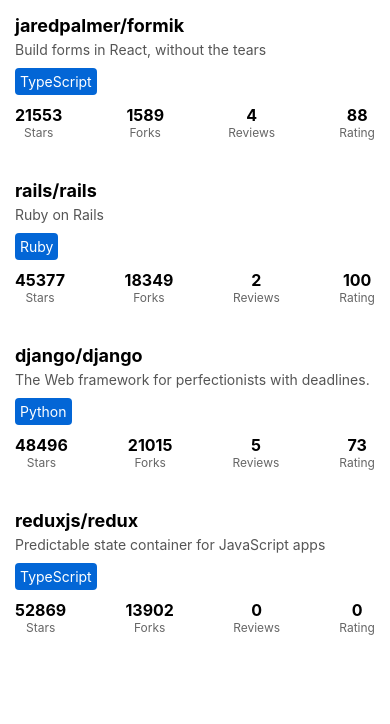
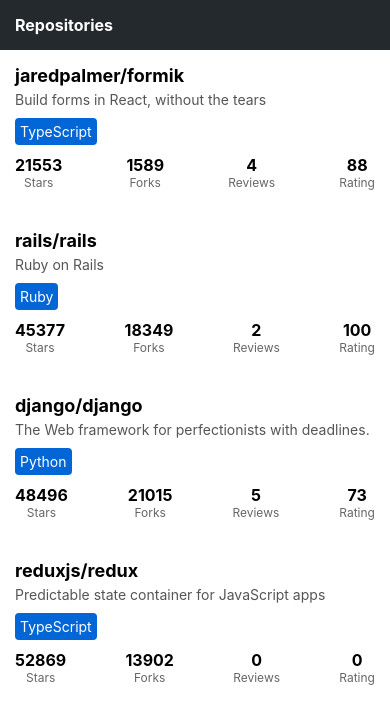
Before and after one commit to kisimoniaubain/Part10, a React Native app: screen / in a window 390 px wide. Shown: the top 724 px of the page. Built offline with nearby package versions, Linux system fonts and the light colour scheme.

Commit message:
Exercise 10.4 Add app bar

```diff
--- a/Main.jsx
+++ b/Main.jsx
@@ -1,4 +1,5 @@
 import { View, StyleSheet } from 'react-native';
+import AppBar from './components/AppBar';
 import RepositoryList from './components/RepositoryList';
 
 const styles = StyleSheet.create({
@@ -10,6 +11,7 @@
 const Main = () => {
   return (
     <View style={styles.container}>
+      <AppBar />
       <RepositoryList />
     </View>
   );
--- /dev/null
+++ b/components/AppBar.jsx
@@ -0,0 +1,29 @@
+import { View, Text, Pressable, StyleSheet } from 'react-native';
+import Constants from 'expo-constants';
+
+const styles = StyleSheet.create({
+  container: {
+    paddingTop: Constants.statusBarHeight,
+    backgroundColor: '#24292e',
+  },
+  tab: {
+    padding: 15,
+  },
+  text: {
+    color: '#ffffff',
+    fontSize: 16,
+    fontWeight: 'bold',
+  },
+});
+
+const AppBar = () => {
+  return (
+    <View style={styles.container}>
+      <Pressable style={styles.tab}>
+        <Text style={styles.text}>Repositories</Text>
+      </Pressable>
+    </View>
+  );
+};
+
+export default AppBar;
```
